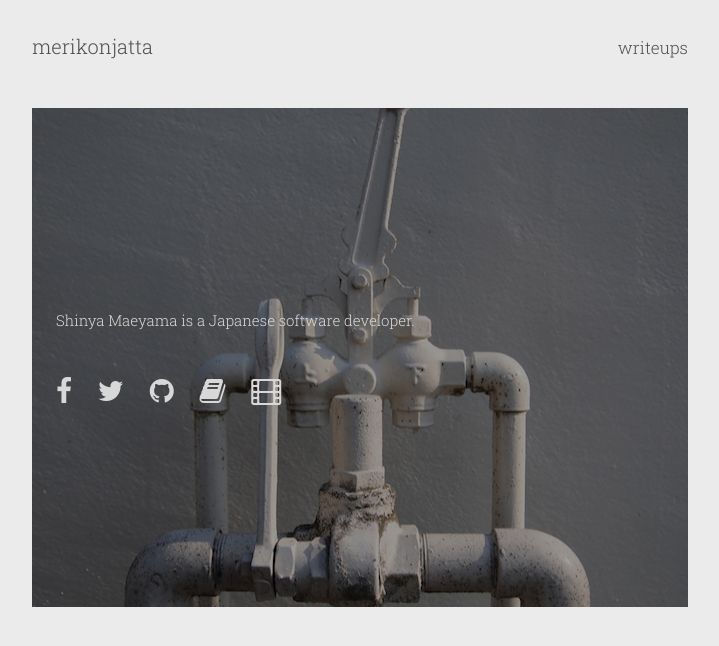
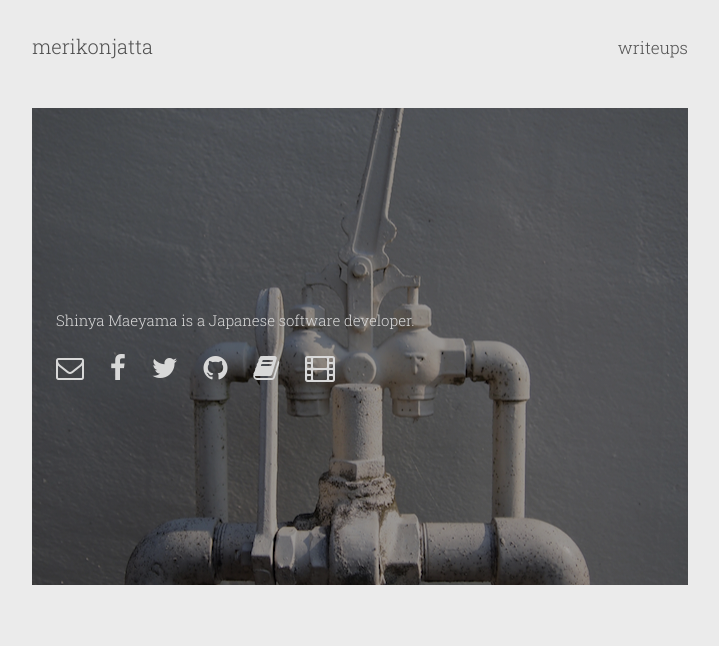
Before and after one commit to merikonjatta/jekyll-merikonjatta-com, a Jekyll site: the page built from index.html, in a window 1280 px wide. Shown: the top 646 px of the page, without its empty margins (280-999 px from the left). Built offline with Jekyll 4.4.1, drawn with Linux system fonts in a browser that asks for light colours.

Commit message:
Add email

```diff
--- a/_sass/_base.scss
+++ b/_sass/_base.scss
@@ -126,7 +126,6 @@ nav.oldernewer {
         a { color: $white2; }
         a:hover { color: $white4; }
         .links {
-            margin-top: $base-spacing;
             a { display: inline-block; text-align: center; margin: $base-spacing $base-spacing 0 0; }
             font-size: 14px;
             .icon, .text { display: block; }
--- a/index.html
+++ b/index.html
@@ -10,6 +10,9 @@ layout: default
 					Shinya Maeyama is a Japanese software developer.
 				</div>
 				<div class="links">
+					<a href="mailto:merikonjatta@gmail.com">
+						<span class="icon"><i class="fa fa-2x fa-envelope-o"></i></span>
+					</a>
 					<a href="https://facebook.com/merikonjatta">
 						<span class="icon"><i class="fa fa-2x fa-facebook"></i></span>
 					</a>
```
